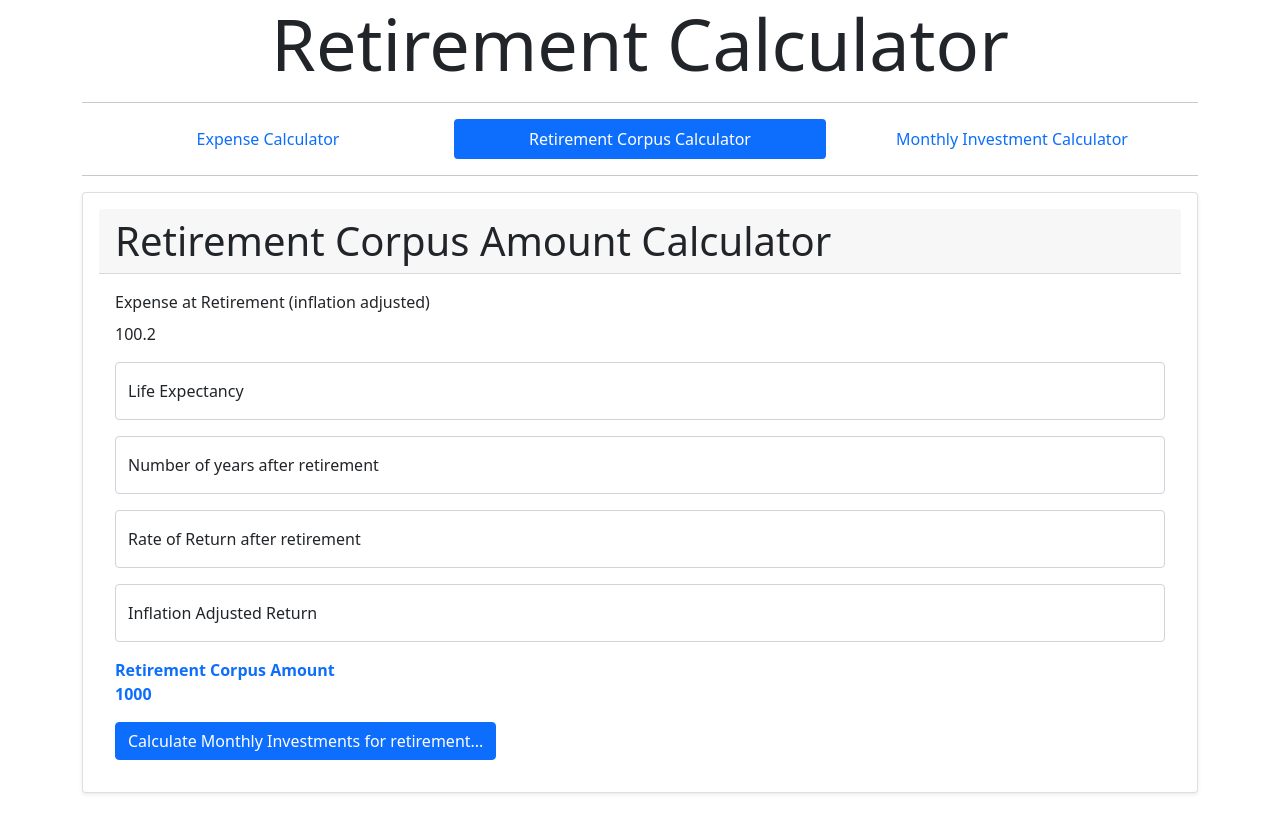
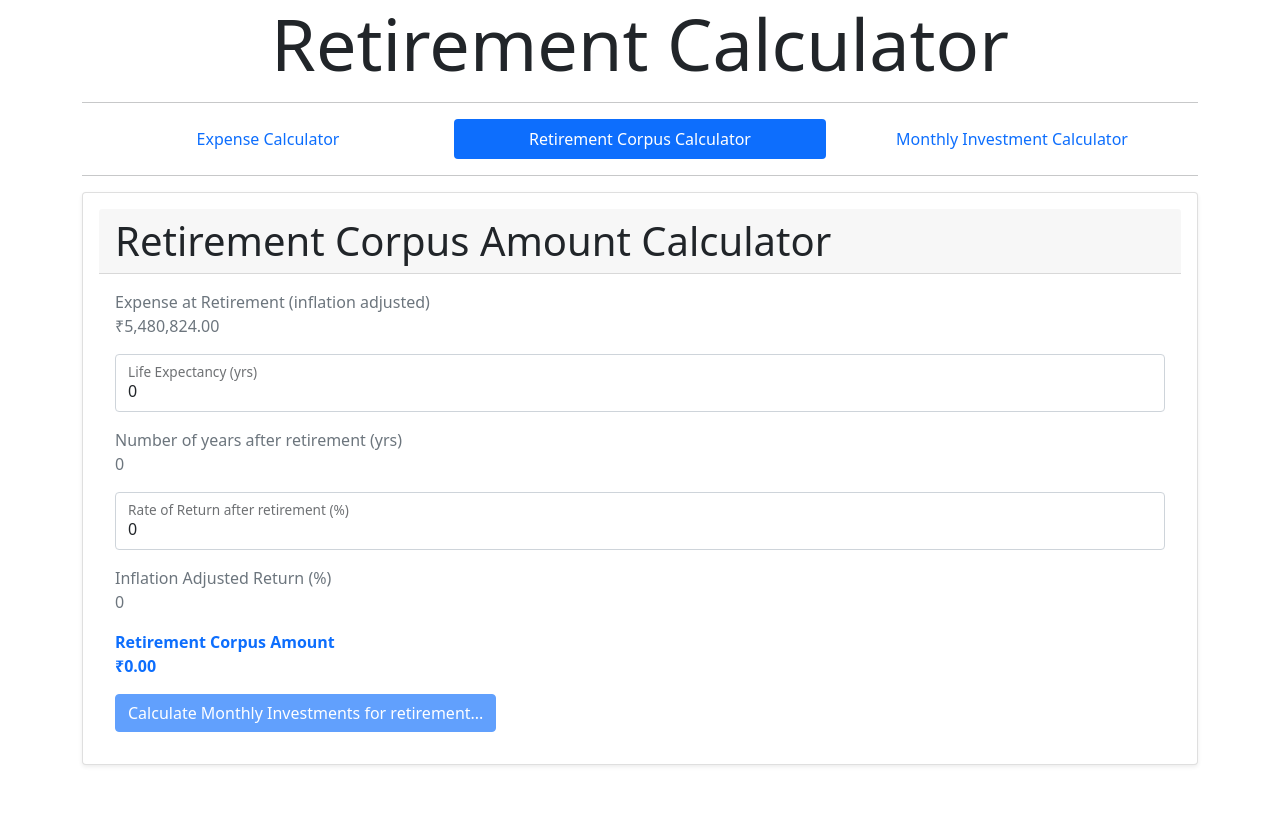
Before and after one commit to mvnshrikanth/retirement-calculator, an Angular app: page /retirement-corpus-calc in a window 1280 px wide. Shown: the top 832 px of the page. Built offline with nearby package versions, Linux system fonts and the light colour scheme.

Commit message:
Added calculation for retirement corpus
Added calculation for retirement corpus

```diff
--- a/src/app/components/expense-calculator/expense-calculator.component.html
+++ b/src/app/components/expense-calculator/expense-calculator.component.html
@@ -11,11 +11,9 @@
                required ngModel min="0">
         <label for="curMonthlyExp">Current Monthly Expense (₹)</label>
       </div>
-      <div class="form-floating form-group mb-3">
-        <input type="number" name="curAnnualExp" class="form-control" id="curAnnualExp" placeholder="0"
-               [(ngModel)]="userData.curAnnualExp" (ngModelChange)="calcMonthlyExp()"
-               [ngModelOptions]="{updateOn:'blur'}" required min="0">
-        <label for="curAnnualExp">Current Annual Expense (₹)</label>
+      <div class="form-group mb-3">
+        <label class="text-secondary">Current Annual Expense (₹)</label>
+        <p class="text-secondary">{{userData.curAnnualExp  | currency:'INR'}}</p>
       </div>
       <div class="form-floating  form-group mb-3">
         <input type="number" name="annualInfRate" class="form-control" id="annualInfRate" placeholder="0"
@@ -37,8 +35,8 @@
         <label for="expRetirementAge">Expected Retirement Age (yrs)</label>
       </div>
       <div class="form-group mb-3">
-        <label>Years for Retirement</label>
-        <p>{{userData.numbOfYrsToRetire}}</p>
+        <label class="text-secondary">Years for Retirement</label>
+        <p class="text-secondary">{{userData.numbOfYrsToRetirement}}</p>
       </div>
       <div class="form-group mb-3">
         <label class="fw-bold text-primary">Expense at Retirement (Inflation Adjusted)</label>
--- a/src/app/components/expense-calculator/expense-calculator.component.ts
+++ b/src/app/components/expense-calculator/expense-calculator.component.ts
@@ -10,13 +10,18 @@ import {UserData} from "../../modules/user-data";
 export class ExpenseCalculatorComponent implements OnInit {
 
   userData: UserData = {
+    curMonthlyExp: 0,
+    curAnnualExp: 0,
     annualInfRate: 0,
     curAge: 0,
-    curAnnualExp: 0,
-    curMonthlyExp: 0,
     expectedRetirementAge: 0,
+    numbOfYrsToRetirement: 0,
     expenseAtRetirement: 0,
-    numbOfYrsToRetire: 0
+    lifeExpectancy: 0,
+    numOfYearsAftRetirement: 0,
+    rateOfReturnAfterRetirement: 0,
+    inflateAdjReturn: 0,
+    retirementCorpusAmount: 0
   };
 
   constructor() {
@@ -28,18 +33,11 @@ export class ExpenseCalculatorComponent implements OnInit {
   disableButton: boolean = true;
 
   enableSubmitButton() {
-    if (this.userData.curAnnualExp > 0 && (this.userData.annualInfRate > 0) && (this.userData.annualInfRate <= 15) && this.userData.numbOfYrsToRetire > 0) {
+    if (this.userData.curAnnualExp > 0 && (this.userData.annualInfRate > 0) && (this.userData.annualInfRate <= 15) && this.userData.numbOfYrsToRetirement > 0) {
       this.disableButton = false;
+    } else {
+      this.disableButton = true;
     }
-  }
-
-  onSubmit(expenseCalc: NgForm) {
-    console.log(expenseCalc.value, expenseCalc.valid);
-  }
-
-  calcExpenseAtRetirement() {
-    this.userData.expenseAtRetirement = Math.pow((1 + this.userData.annualInfRate / 100), this.userData.expectedRetirementAge) * this.userData.curAnnualExp;
-    this.enableSubmitButton();
   }
 
   calcAnnualExp() {
@@ -48,16 +46,19 @@ export class ExpenseCalculatorComponent implements OnInit {
     this.enableSubmitButton();
   }
 
-  calcMonthlyExp() {
-    this.userData.curMonthlyExp = Number((this.userData.curAnnualExp / 12).toFixed(2));
+  calcNumbOfYrsToRetire() {
+    this.userData.numbOfYrsToRetirement = this.userData.expectedRetirementAge - this.userData.curAge;
     this.calcExpenseAtRetirement();
     this.enableSubmitButton();
   }
 
-  calcNumbOfYrsToRetire() {
-    this.userData.numbOfYrsToRetire = this.userData.expectedRetirementAge - this.userData.curAge;
-    this.calcExpenseAtRetirement();
+  calcExpenseAtRetirement() {
+    this.userData.expenseAtRetirement = Math.pow((1 + this.userData.annualInfRate / 100), this.userData.numbOfYrsToRetirement) * this.userData.curAnnualExp;
     this.enableSubmitButton();
   }
 
+  onSubmit(expenseCalc: NgForm) {
+    console.log(expenseCalc.value, expenseCalc.valid);
+  }
+
 }
--- a/src/app/components/retirement-corpus-calculator/retirement-corpus-calculator.component.html
+++ b/src/app/components/retirement-corpus-calculator/retirement-corpus-calculator.component.html
@@ -4,31 +4,38 @@
   </div>
   <div class="card-body">
     <form>
-      <div class="mb-3">
-        <label for="exp-at-retire" class="form-label">Expense at Retirement (inflation adjusted)</label>
-        <p>100.2</p>
+      <div class="form-group mb-3">
+        <label class="text-secondary">Expense at Retirement (inflation adjusted)</label>
+        <p class="text-secondary">{{userData.expenseAtRetirement| currency:'INR' }}</p>
       </div>
       <div class="form-floating form-group mb-3">
-        <label for="lif-expect" class="form-label">Life Expectancy</label>
-        <input type="text" class="form-control" id="lif-expect">
+        <input type="number" class="form-control" name="lifeExpectancy" id="lifeExpectancy" placeholder="0"
+               [(ngModel)]="userData.lifeExpectancy" (ngModelChange)="calcNumOfYearsAftRetirement()"
+               [ngModelOptions]="{updateOn:'blur'}" required min="0">
+        <label for="lifeExpectancy">Life Expectancy (yrs)</label>
+      </div>
+      <div class="form-group mb-3">
+        <label class="text-secondary">Number of years after retirement (yrs)</label>
+        <p class="text-secondary">{{userData.numOfYearsAftRetirement}}</p>
       </div>
       <div class="form-floating form-group mb-3">
-        <label for="num-of-yr-aftr-retire" class="form-label">Number of years after retirement</label>
-        <input type="text" class="form-control" id="num-of-yr-aftr-retire">
+        <input type="number" class="form-control" name="rateOfReturnAfterRetirement" id="rateOfReturnAfterRetirement"
+               placeholder="0"
+               [(ngModel)]="userData.rateOfReturnAfterRetirement" (ngModelChange)="calcInflationAdjustedReturn()"
+               [ngModelOptions]="{updateOn:'blur'}" required min="0">
+        <label for="rateOfReturnAfterRetirement">Rate of Return after retirement (%)</label>
       </div>
-      <div class="form-floating form-group mb-3">
-        <label for="rte-of-rtn-aftr-retire" class="form-label">Rate of Return after retirement</label>
-        <input type="text" class="form-control" id="rte-of-rtn-aftr-retire">
+      <div class="form-group mb-3">
+        <label class="text-secondary">Inflation Adjusted Return (%)</label>
+        <p class="text-secondary">{{userData.inflateAdjReturn }}</p>
       </div>
-      <div class="form-floating form-group mb-3">
-        <label for="inf-adj-rtn" class="form-label">Inflation Adjusted Return</label>
-        <input type="text" class="form-control" id="inf-adj-rtn">
+      <div class="form-group mb-3">
+        <label class="fw-bold text-primary">Retirement Corpus Amount</label>
+        <p class="fw-bold text-primary">{{userData.retirementCorpusAmount | currency:'INR'}}</p>
       </div>
-      <div class="mb-3">
-        <label class="fw-bold text-primary">Retirement Corpus Amount</label>
-        <p class="fw-bold text-primary">1000</p>
-      </div>
-      <button type="submit" class="btn btn-primary">Calculate Monthly Investments for retirement...</button>
+      <button type="submit" class="btn btn-primary" [disabled]="disableButton">Calculate Monthly Investments for
+        retirement...
+      </button>
     </form>
   </div>
 </div>
--- a/src/app/components/retirement-corpus-calculator/retirement-corpus-calculator.component.ts
+++ b/src/app/components/retirement-corpus-calculator/retirement-corpus-calculator.component.ts
@@ -1,4 +1,5 @@
-import { Component, OnInit } from '@angular/core';
+import {Component, OnInit} from '@angular/core';
+import {UserData} from "../../modules/user-data";
 
 @Component({
   selector: 'app-retirement-corpus-calculator',
@@ -7,9 +8,51 @@ import { Component, OnInit } from '@angular/core';
 })
 export class RetirementCorpusCalculatorComponent implements OnInit {
 
-  constructor() { }
+  userData: UserData = {
+    curMonthlyExp: 60000,
+    curAnnualExp: 720000,
+    annualInfRate: 7,
+    curAge: 30,
+    expectedRetirementAge: 60,
+    numbOfYrsToRetirement: 30,
+    expenseAtRetirement: 5480824,
+    lifeExpectancy: 0,
+    numOfYearsAftRetirement: 0,
+    rateOfReturnAfterRetirement: 0,
+    inflateAdjReturn: 0,
+    retirementCorpusAmount: 0
+  };
+
+  disableButton: boolean = true;
+
+  constructor() {
+  }
 
   ngOnInit(): void {
   }
 
+  enableSubmitButton() {
+    if (this.userData.numOfYearsAftRetirement > 0) {
+      this.disableButton = false;
+    } else {
+      this.disableButton = true;
+    }
+  }
+
+  calcNumOfYearsAftRetirement() {
+    this.userData.numOfYearsAftRetirement = this.userData.lifeExpectancy - this.userData.expectedRetirementAge;
+    this.calcRetirementCorpusAmount();
+    this.enableSubmitButton();
+  }
+
+  calcInflationAdjustedReturn() {
+    this.userData.inflateAdjReturn = (((1 + this.userData.rateOfReturnAfterRetirement) / (1 + this.userData.annualInfRate)) - 1) * 100;
+    this.calcRetirementCorpusAmount();
+    this.enableSubmitButton();
+  }
+
+  calcRetirementCorpusAmount() {
+    this.userData.retirementCorpusAmount = this.userData.expenseAtRetirement * this.userData.numOfYearsAftRetirement * this.userData.inflateAdjReturn;
+    this.enableSubmitButton();
+  }
 }
```
Also changed, not shown: src/app/modules/user-data.ts (+6 -1 lines).
